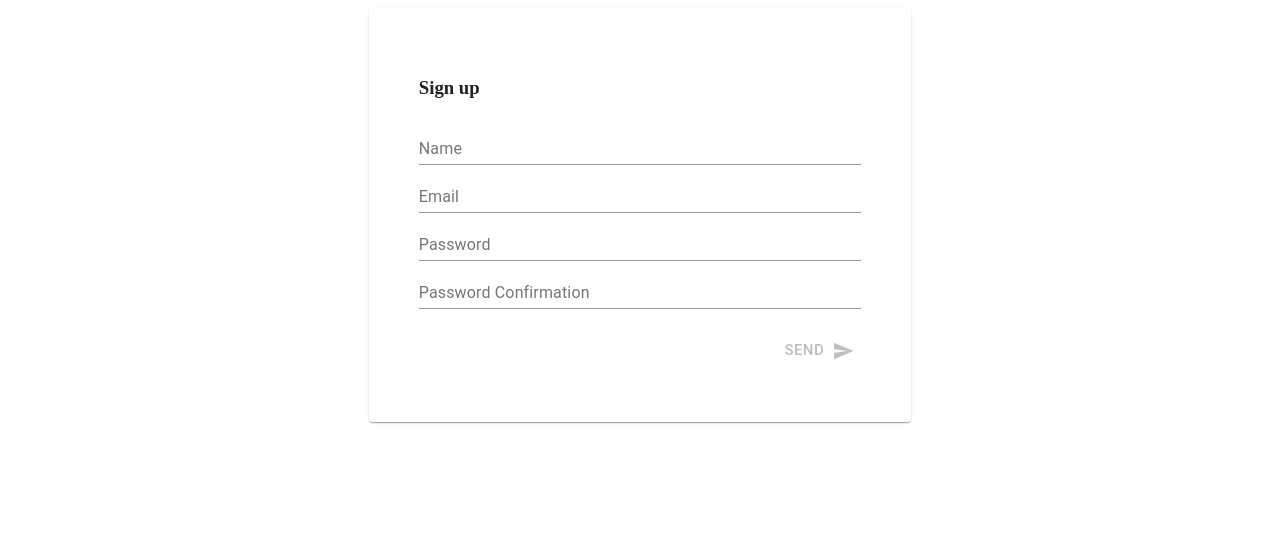
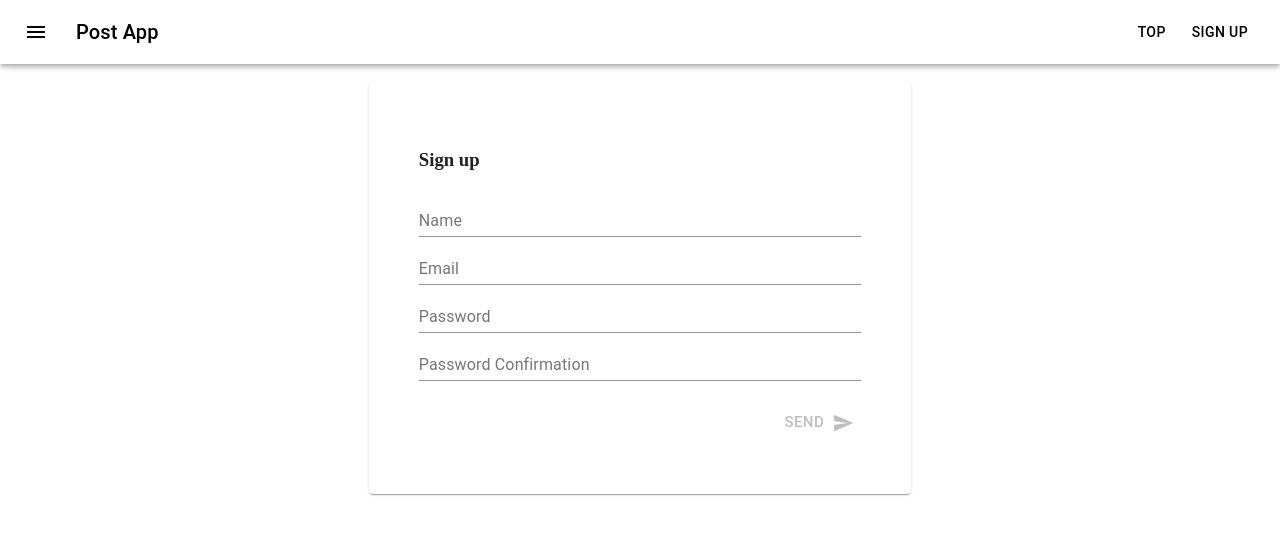
Before and after one commit to coacer/go-web-sample, a Next.js app in the folder client/: page /users/signup in a window 1280 px wide. Shown: the top 534 px of the page. Built offline with nearby package versions, Linux system fonts and the light colour scheme; no server answers.

Commit message:
[client] Create Header component and fix styles

```diff
--- /dev/null
+++ b/client/src/components/organisms/Header.tsx
@@ -0,0 +1,55 @@
+import React from 'react';
+import Link from 'next/link';
+import { createStyles, makeStyles, Theme } from '@material-ui/core/styles';
+import AppBar from '@material-ui/core/AppBar';
+import Toolbar from '@material-ui/core/Toolbar';
+import Typography from '@material-ui/core/Typography';
+import Button from '@material-ui/core/Button';
+import IconButton from '@material-ui/core/IconButton';
+import MenuIcon from '@material-ui/icons/Menu';
+
+const useStyles = makeStyles((theme: Theme) =>
+  createStyles({
+    root: {
+      flexGrow: 1,
+    },
+    menuButton: {
+      marginRight: theme.spacing(2),
+    },
+    title: {
+      flexGrow: 1,
+    },
+  })
+);
+
+const Header: React.FC = () => {
+  const classes = useStyles();
+
+  return (
+    <div className={classes.root}>
+      <AppBar position="fixed" color="inherit">
+        <Toolbar>
+          <IconButton
+            edge="start"
+            className={classes.menuButton}
+            color="inherit"
+            aria-label="menu"
+          >
+            <MenuIcon />
+          </IconButton>
+          <Typography variant="h6" className={classes.title}>
+            Post App
+          </Typography>
+          <Link href="/">
+            <Button color="inherit">TOP</Button>
+          </Link>
+          <Link href="/users/signup">
+            <Button color="inherit">Sign up</Button>
+          </Link>
+        </Toolbar>
+      </AppBar>
+    </div>
+  );
+};
+
+export default Header;
--- a/client/src/components/templates/WithLayout.tsx
+++ b/client/src/components/templates/WithLayout.tsx
@@ -2,6 +2,8 @@ import React, { useReducer } from 'react';
 import Head from 'next/head';
 import AppContext from '../../contexts';
 import reducer from '../../store/reducers/posts';
+import Header from '../organisms/Header';
+import styled from 'styled-components';
 
 const WithLayout = (Page: React.FC): React.FC => {
   return function Layout() {
@@ -14,12 +16,19 @@ const WithLayout = (Page: React.FC): React.FC => {
             href="https://fonts.googleapis.com/icon?family=Material+Icons"
           />
         </Head>
+        <Header />
         <AppContext.Provider value={{ posts, dispatch }}>
-          <Page />
+          <Container>
+            <Page />
+          </Container>
         </AppContext.Provider>
       </>
     );
   };
 };
 
+const Container = styled.div`
+  margin-top: 80px;
+`;
+
 export default WithLayout;
--- a/client/src/pages/index.tsx
+++ b/client/src/pages/index.tsx
@@ -57,8 +57,8 @@ const Index = (): JSX.Element => {
 
 const BtnWrapper = styled.div`
   position: fixed;
-  top: 50px;
-  left: 50px;
+  top: 100px;
+  left: 100px;
 `;
 
 const FormWrapper = styled.div`
```
